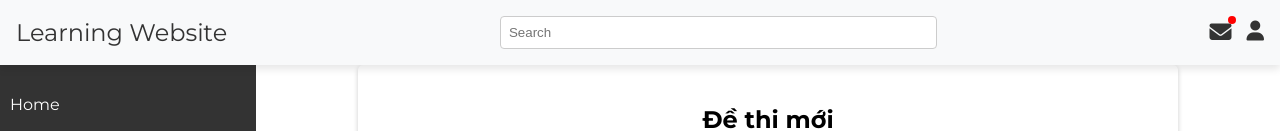
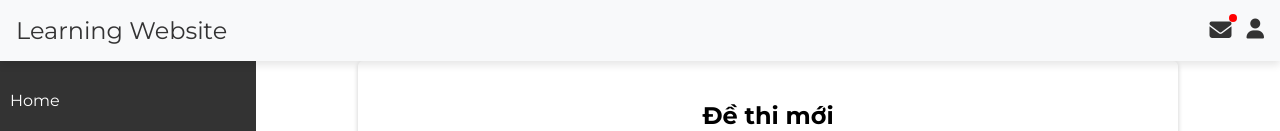
Before and after one commit to mhuongg04/group-18-learn-web, a plain HTML site: page tao-va-chinh-sua-de-thi.html in a window 1280 px wide. Shown: the top 131 px of the page. Drawn offline with Linux system fonts and the light colour scheme.

Commit message:
Trang-de-thi-2

```diff
--- a/tao-va-chinh-sua-de-thi.html
+++ b/tao-va-chinh-sua-de-thi.html
@@ -15,9 +15,6 @@
         <div class="container">
             <div class="inner-wrap">
                 <a href="index.html" class="inner-logo">Learning Website</a>
-                <form class="inner-form">
-                    <input type="text" name="search" placeholder="Search">
-                </form>
                 <div class="inner-notifications">
                     <div class="notifications">
                         <a href="#" class="notifications-toggle">
```
